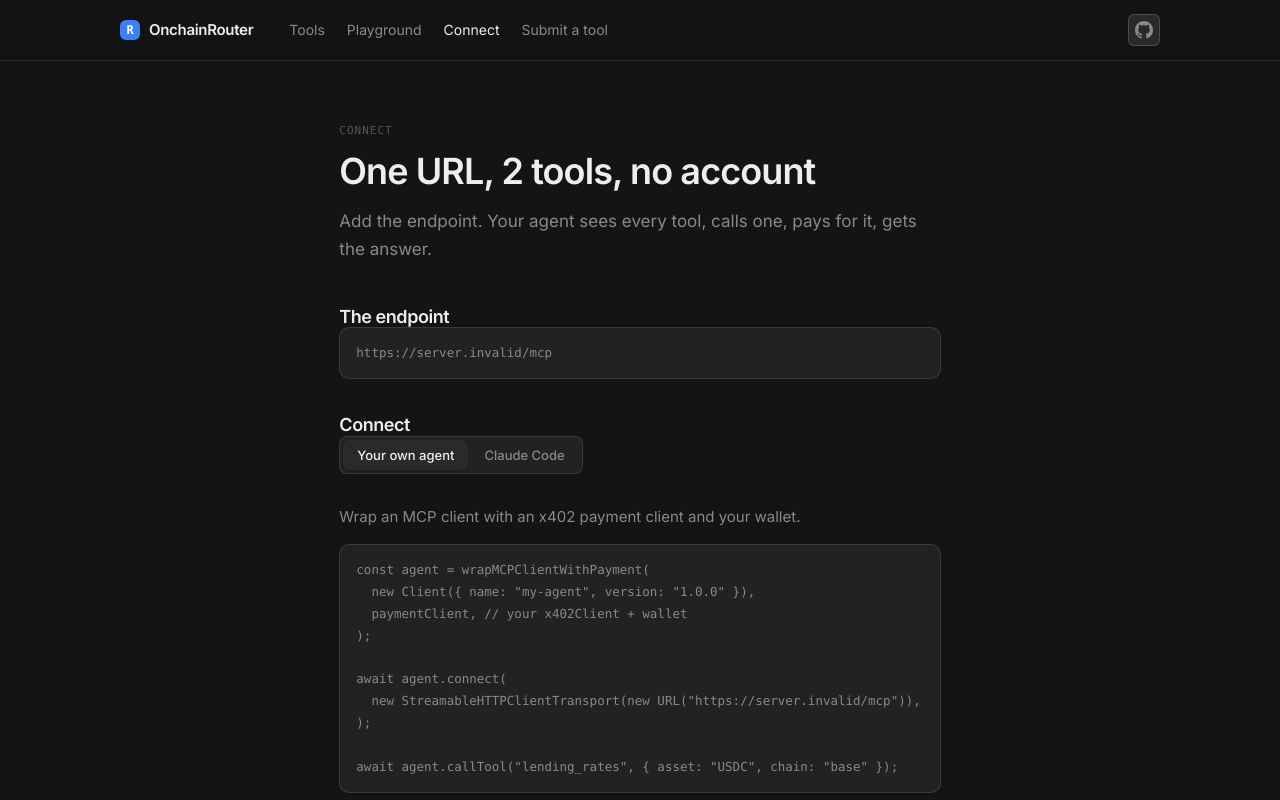
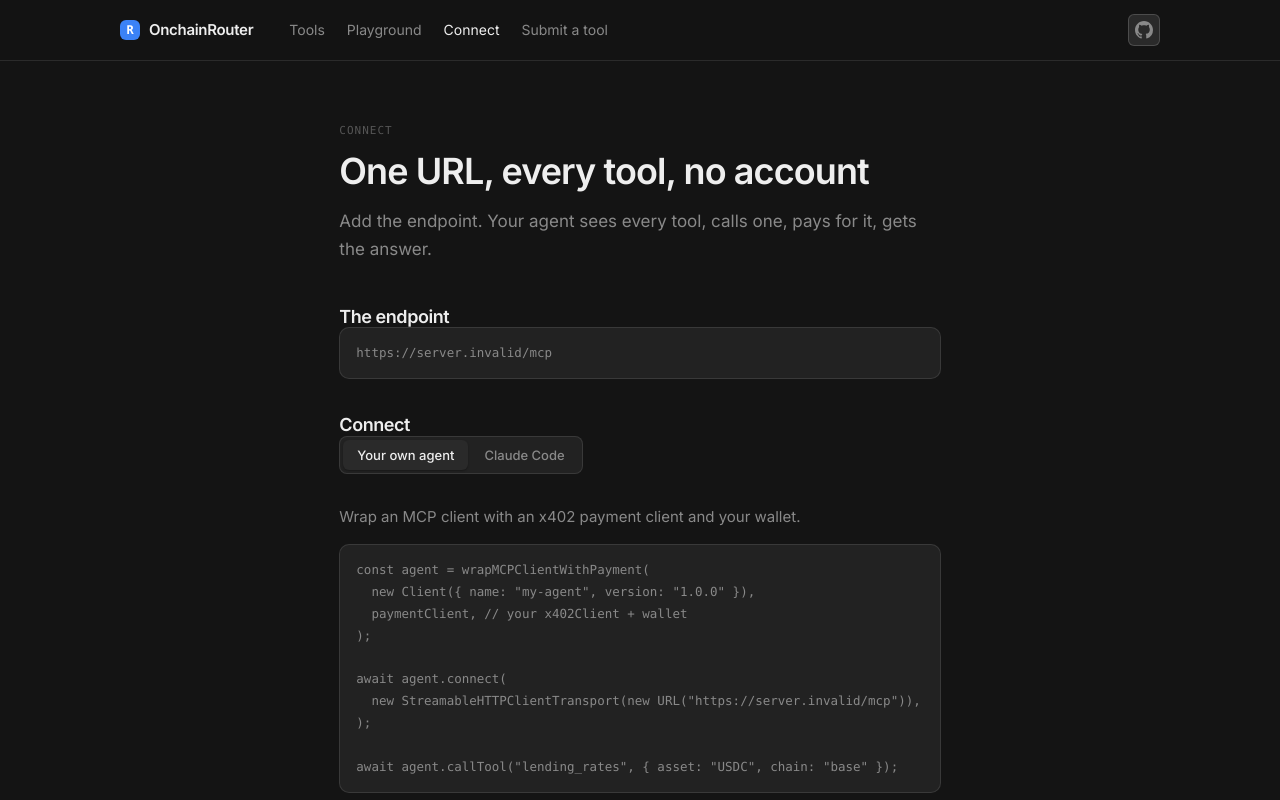
Before and after one commit to web3xDev/onchain-router, a Next.js app: page /connect in a window 1280 px wide. Shown: the top 800 px of the page. Built offline with nearby package versions, Linux system fonts and the light colour scheme; no server answers.

Commit message:
Connect headline without the tool count

```diff
--- a/app/connect/page.tsx
+++ b/app/connect/page.tsx
@@ -1,6 +1,5 @@
 import type { Metadata } from "next";
 import Link from "next/link";
-import { TOOLS } from "@/lib/tools/registry";
 import { siteUrl } from "@/lib/site";
 import { ConnectPaths } from "@/components/connect-paths";
 
@@ -21,7 +20,7 @@ export default function ConnectPage() {
     <div className="page prose">
       <div className="page-head">
         <span className="label">Connect</span>
-        <h1>One URL, {TOOLS.length} tools, no account</h1>
+        <h1>One URL, every tool, no account</h1>
         <p>Add the endpoint. Your agent sees every tool, calls one, pays for it, gets the answer.</p>
       </div>
 
```
